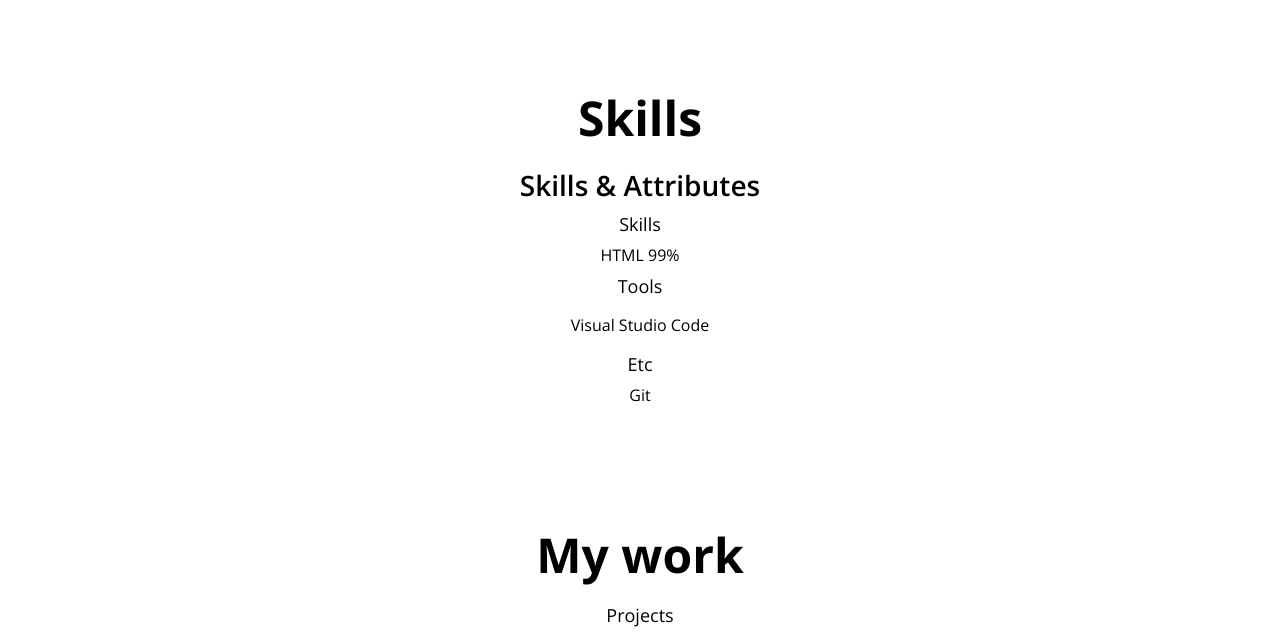
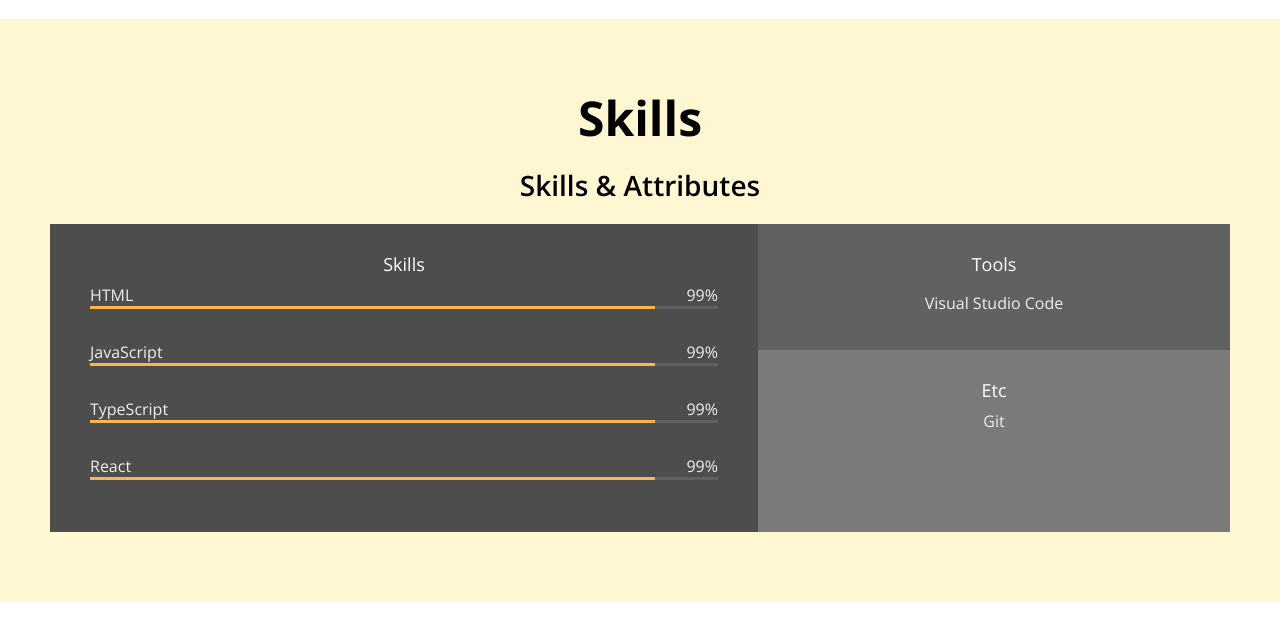
Before and after one commit to kjo2354/portfolio, a plain HTML site: page index.html in a window 1280 px wide. Shown: the part 1310-1946 px from the top of the page. Drawn offline with nearby package versions, Linux system fonts and the light colour scheme.

Commit message:
CSS: Skills

```diff
--- a/index.html
+++ b/index.html
@@ -43,7 +43,7 @@
         <button class="home__contact">Contact Me</button>
     </section>
     <!-- About -->
-    <sectin id="about" class="section">
+    <sectin id="about" class="section section__container">
         <h1>About me</h1>
         <p></p>
         <div class="about__majors">
@@ -87,6 +87,7 @@
     </sectin>
     <!-- Skills -->
     <section id="skills" class="section">
+        <div class="section__container">
             <h1>Skills</h1>
             <h2>Skills & Attributes</h2>
             <p></p>
@@ -94,12 +95,39 @@
                 <div class="skillset__left">
                     <h3 class="skillset__title">Skills</h3>
                     <div class="skill">
-                    <div class="skill_description">
+                        <div class="skill__description">
                             <span>HTML</span>
                             <span>99%</span>
                         </div>
                         <div class="skill__bar">
-                        <div class="skill__value"></div>
+                            <div class="skill__value" style="width:90%;"></div>
+                        </div>
+                    </div>
+                    <div class="skill">
+                        <div class="skill__description">
+                            <span>JavaScript</span>
+                            <span>99%</span>
+                        </div>
+                        <div class="skill__bar">
+                            <div class="skill__value" style="width:90%;"></div>
+                        </div>
+                    </div>
+                    <div class="skill">
+                        <div class="skill__description">
+                            <span>TypeScript</span>
+                            <span>99%</span>
+                        </div>
+                        <div class="skill__bar">
+                            <div class="skill__value" style="width:90%;"></div>
+                        </div>
+                    </div>
+                    <div class="skill">
+                        <div class="skill__description">
+                            <span>React</span>
+                            <span>99%</span>
+                        </div>
+                        <div class="skill__bar">
+                            <div class="skill__value" style="width:90%;"></div>
                         </div>
                     </div>
                 </div>
@@ -119,6 +147,7 @@
                         <li><span>Git</span></li>
                         <li><span></span></li>
                         <li><span></span></li>
+                    </div>
                 </div>
             </div>
         </div>
--- a/style.css
+++ b/style.css
@@ -145,6 +145,9 @@ p {
 .section {
   padding: 50px;
   text-align: center;
+  margin: auto;
+}
+.section__container {
   max-width: 1200px;
   margin: auto;
 }
@@ -201,3 +204,47 @@ p {
 .job__period {
   font-size: var(--font-micro);
 }
+#skills {
+  background-color: var(--color-yellow);
+}
+.skill {
+  margin-bottom: 32px;
+}
+.skillset {
+  display: flex;
+  background-color: var(--color-light-grey);
+  color: var(--color-light-white);
+  margin: 20px 0;
+}
+.skillset__title {
+  color: var(--color-white);
+}
+.skill__description {
+  display: flex;
+  justify-content: space-between;
+}
+.skillset__left {
+  flex-basis: 60%;
+  background-color: var(--color-dark-grey);
+  padding: 20px 40px;
+}
+.skillset__right {
+  flex-basis: 40%;
+}
+.skill__bar {
+  width: 100%;
+  height: 3px;
+  background-color: var(--color-grey);
+}
+.skill__value {
+  width: 50%;
+  height: 3px;
+  background-color: var(--color-orange);
+}
+.tools {
+  background-color: var(--color-grey);
+}
+.tools,
+.etc {
+  padding: 20px;
+}
```
Lines whose indentation alone changed are shown as unchanged.
